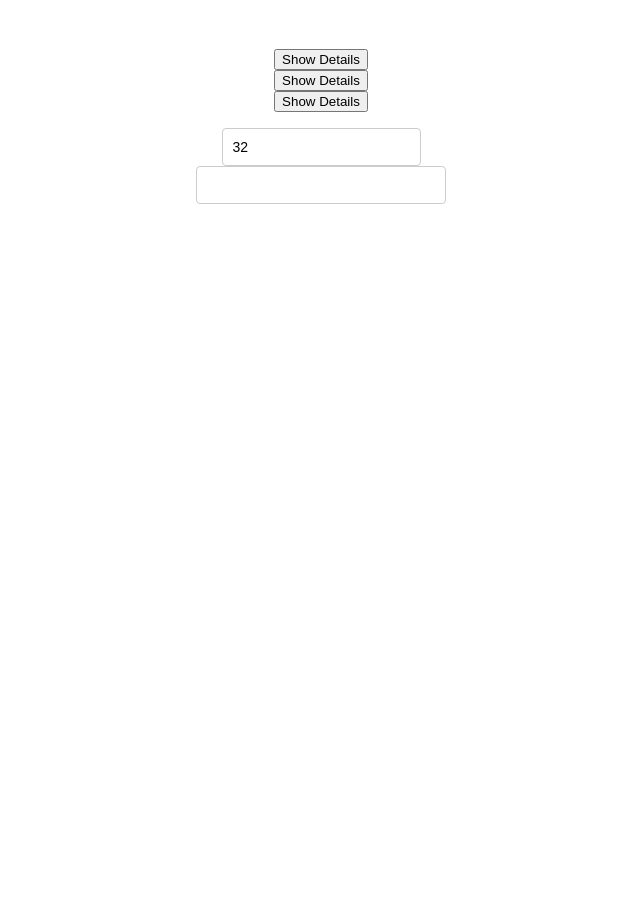
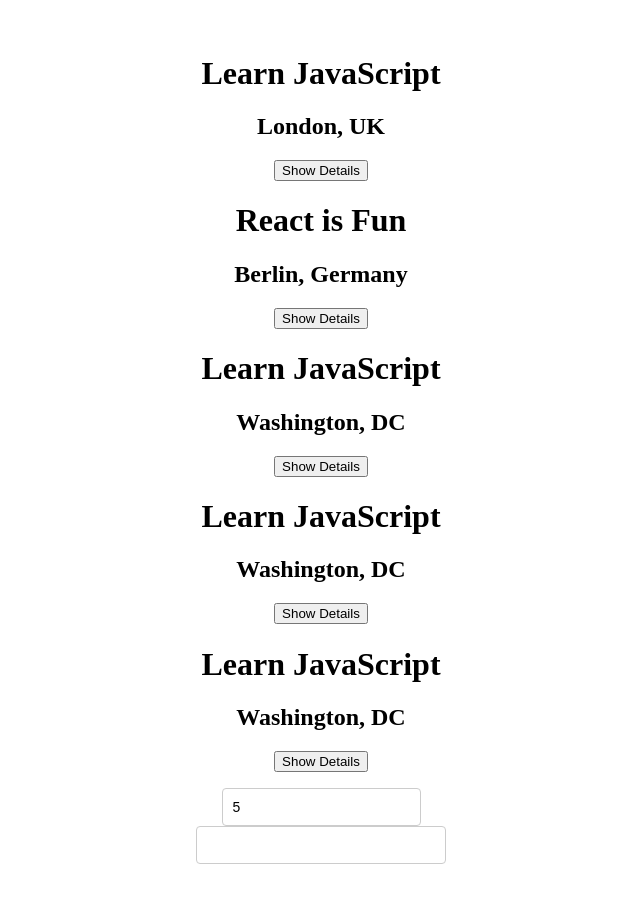
Before and after one commit to krishokr/meet, a React (Create React App) app: page / in a window 1280 px wide. Shown: the whole page, without its empty margins (319-959 px from the left). Before the commit the page ends 800 px from the top, so only its background shows below. Built offline with nearby package versions, Linux system fonts and the light colour scheme.

Commit message:
fixed test case getting correct number of events based on number of events

```diff
--- a/src/App.js
+++ b/src/App.js
@@ -8,17 +8,18 @@
 
 export default class App extends Component {
   state = {
+    allEvents: [],
     events: [],
     locations: [],
-    listLength: ''
+    numberOfEvents: 3
   }
 
   componentDidMount() {
     this.mounted = true;
     getEvents().then((events) => {
       if (this.mounted) {
-        console.log('mounted...')
-        this.setState({events, locations: extractLocations(events)});
+        this.setState({allEvents: events, locations: extractLocations(events)});
+        this.setState({events: events.slice(0,5)});
       }
     })
   }
@@ -27,25 +28,25 @@
     this.mounted = false;
   }
 
-  updateEvents = async (location) => {
-    getEvents().then((events) => {
-      const locationEvents = (location === 'all') ?
-      events : events.filter((event) => event.location === location);
-      this.setState({ events: locationEvents });
-    });
+  updateEvents = async (location, eventCount) => {
+      if (location) {
+
+        const locationEvents = this.state.allEvents.filter((event) => event.location === location);
+        const correctNumberOfEvents = (location === 'all') ? this.state.allEvents : locationEvents.slice(0,this.state.numberOfEvents);
+        return this.setState({ events: correctNumberOfEvents });
+      }
+
+      if (eventCount) {
+        const correctNumberOfEvents = this.state.events.slice(0, eventCount);
+        return this.setState({events: correctNumberOfEvents})
+      }
+
   }
 
-  updateLength = async (length) => {
+  updateLength = (length) => {
+    return this.setState({numberOfEvents: length}, () => this.updateEvents(undefined, length))
+  }
 
-    if (this.state.events.length <= length && this.mounted) {
-      return await getEvents().then(events => {
-        //test wants me to check if mounted...
-        this.setState({events: events.slice(0,length)});
-      })
-    }
-
-    return this.setState({events: this.state.events.slice(0, length)})
-  }
 
   render() {
 
--- a/src/CitySearch.js
+++ b/src/CitySearch.js
@@ -18,8 +18,7 @@
     }
 
     handleItemClick = (suggestion) => {
-        this.setState({query: suggestion, showSuggestions: false}, () => this.props.updateEvents(this.state.query));
-
+        this.setState({query: suggestion, showSuggestions: false}, () => this.props.updateEvents(this.state.query, undefined));
     }
 
   render() {
--- a/src/Event.js
+++ b/src/Event.js
@@ -32,6 +32,8 @@
 
     return (
       <div>
+        <h1>{this.props.event.summary}</h1>
+        <h2>{this.props.event.location}</h2>
         <div className={this.state.detailsContainerClass}>
           <h1 className='details-text'>{this.props.event.description}</h1>
         </div>
--- a/src/NumberOfEvents.js
+++ b/src/NumberOfEvents.js
@@ -2,14 +2,13 @@
 
 export default class NumberOfEvents extends Component {
     state = {
-        query: 32
+        query: 5
     }
 
     handleChange = (event) => {
-      let value = event.target.value
+      let value = event.target.value;
       this.setState({query: value}, () => this.props.updateLength(this.state.query));
     }
-
 
   render() {
 
--- a/src/mock-data.js
+++ b/src/mock-data.js
@@ -106,7 +106,78 @@
             "useDefault": true
            },
            "eventType": "default"
+    },
+    {
+        "kind": "calendar#event",
+        "etag": "\"3181161784712000\"",
+        "id": "3",
+        "status": "confirmed",
+        "htmlLink": "https://www.google.com/calendar/event?eid=NGVhaHM5Z2hraHJ2a2xkNzJob2d1OXBoM2VfMjAyMDA1MTlUMTQwMDAwWiBmdWxsc3RhY2t3ZWJkZXZAY2FyZWVyZm91bmRyeS5jb20",
+        "created": "2020-05-19T19:17:46.000Z",
+        "updated": "2020-05-27T12:01:32.356Z",
+        "summary": "Learn JavaScript",
+        "description": "Have you wondered how you can ask Google to show you the list of the top ten must-see places in London? And how Google presents you the list? How can you submit the details of an application? Well, JavaScript is doing these. :) \n\nJavascript offers interactivity to a dull, static website. Come, learn JavaScript with us and make those beautiful websites.",
+        "location": "Washington, DC",
+        "creator": {
+         "email": "fullstackwebdev@careerfoundry.com",
+         "self": true
+        },
+        "start": {
+            "dateTime": "2020-05-19T16:00:00+02:00",
+            "timeZone": "Europe/Berlin"
+           },
+           "end": {
+            "dateTime": "2020-05-19T17:00:00+02:00",
+            "timeZone": "Europe/Berlin"
+           },
+           "recurringEventId": "4eahs9ghkhrvkld72hogu9ph3e",
+           "originalStartTime": {
+            "dateTime": "2020-05-19T16:00:00+02:00",
+            "timeZone": "Europe/Berlin"
+           },
+           "iCalUID": "4eahs9ghkhrvkld72hogu9ph3e@google.com",
+           "sequence": 0,
+           "reminders": {
+            "useDefault": true
+           },
+           "eventType": "default"
+    },
+    {
+        "kind": "calendar#event",
+        "etag": "\"3181161784712000\"",
+        "id": "4",
+        "status": "confirmed",
+        "htmlLink": "https://www.google.com/calendar/event?eid=NGVhaHM5Z2hraHJ2a2xkNzJob2d1OXBoM2VfMjAyMDA1MTlUMTQwMDAwWiBmdWxsc3RhY2t3ZWJkZXZAY2FyZWVyZm91bmRyeS5jb20",
+        "created": "2020-05-19T19:17:46.000Z",
+        "updated": "2020-05-27T12:01:32.356Z",
+        "summary": "Learn JavaScript",
+        "description": "Have you wondered how you can ask Google to show you the list of the top ten must-see places in London? And how Google presents you the list? How can you submit the details of an application? Well, JavaScript is doing these. :) \n\nJavascript offers interactivity to a dull, static website. Come, learn JavaScript with us and make those beautiful websites.",
+        "location": "Washington, DC",
+        "creator": {
+         "email": "fullstackwebdev@careerfoundry.com",
+         "self": true
+        },
+        "start": {
+            "dateTime": "2020-05-19T16:00:00+02:00",
+            "timeZone": "Europe/Berlin"
+           },
+           "end": {
+            "dateTime": "2020-05-19T17:00:00+02:00",
+            "timeZone": "Europe/Berlin"
+           },
+           "recurringEventId": "4eahs9ghkhrvkld72hogu9ph3e",
+           "originalStartTime": {
+            "dateTime": "2020-05-19T16:00:00+02:00",
+            "timeZone": "Europe/Berlin"
+           },
+           "iCalUID": "4eahs9ghkhrvkld72hogu9ph3e@google.com",
+           "sequence": 0,
+           "reminders": {
+            "useDefault": true
+           },
+           "eventType": "default"
     }
+
 ]
 
 export {mockData};
```
Also changed, not shown: 2 other files (tests, documents, lock files or other folders).
